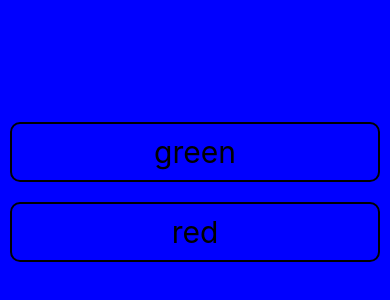
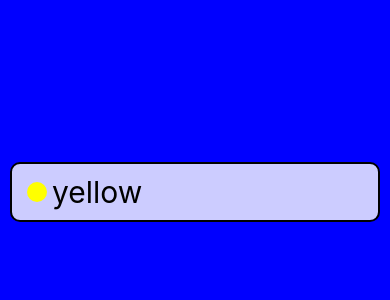
Before and after one commit to MoonHighway/ColorCatalog, a React Native app: screen / in a window 390 px wide. Shown: the part 230-530 px from the top of the page. Built offline with nearby package versions, Linux system fonts and the light colour scheme.

Commit message:
Adds Touchable Highlight

```diff
--- a/App.js
+++ b/App.js
@@ -1,16 +1,20 @@
 import React, { useState } from "react";
-import { StyleSheet, View, Text } from "react-native";
+import { StyleSheet, View, Text, TouchableHighlight } from "react-native";
 
 export default function App() {
   const [backgroundColor, setBackgroundColor] = useState("blue");
   return (
     <View style={[styles.container, { backgroundColor }]}>
-      <Text style={styles.button} onPress={() => setBackgroundColor("green")}>
-        green
-      </Text>
-      <Text style={styles.button} onPress={() => setBackgroundColor("red")}>
-        red
-      </Text>
+      <TouchableHighlight
+        style={styles.button}
+        onPress={() => setBackgroundColor("yellow")}
+        underlayColor="orange"
+      >
+        <View style={styles.row}>
+          <View style={[styles.sample, { backgroundColor: "yellow" }]} />
+          <Text style={styles.buttonText}>yellow</Text>
+        </View>
+      </TouchableHighlight>
     </View>
   );
 }
@@ -23,12 +27,26 @@
     alignItems: "center"
   },
   button: {
-    fontSize: 30,
     margin: 10,
     padding: 10,
     borderWidth: 2,
     borderRadius: 10,
     alignSelf: "stretch",
+    backgroundColor: "rgba(255,255,255, .8)"
+  },
+  buttonText: {
+    fontSize: 30,
     textAlign: "center"
+  },
+  row: {
+    flexDirection: "row",
+    alignItems: "center"
+  },
+  sample: {
+    height: 20,
+    width: 20,
+    margin: 5,
+    borderRadius: 10,
+    backgroundColor: "white"
   }
 });
```
